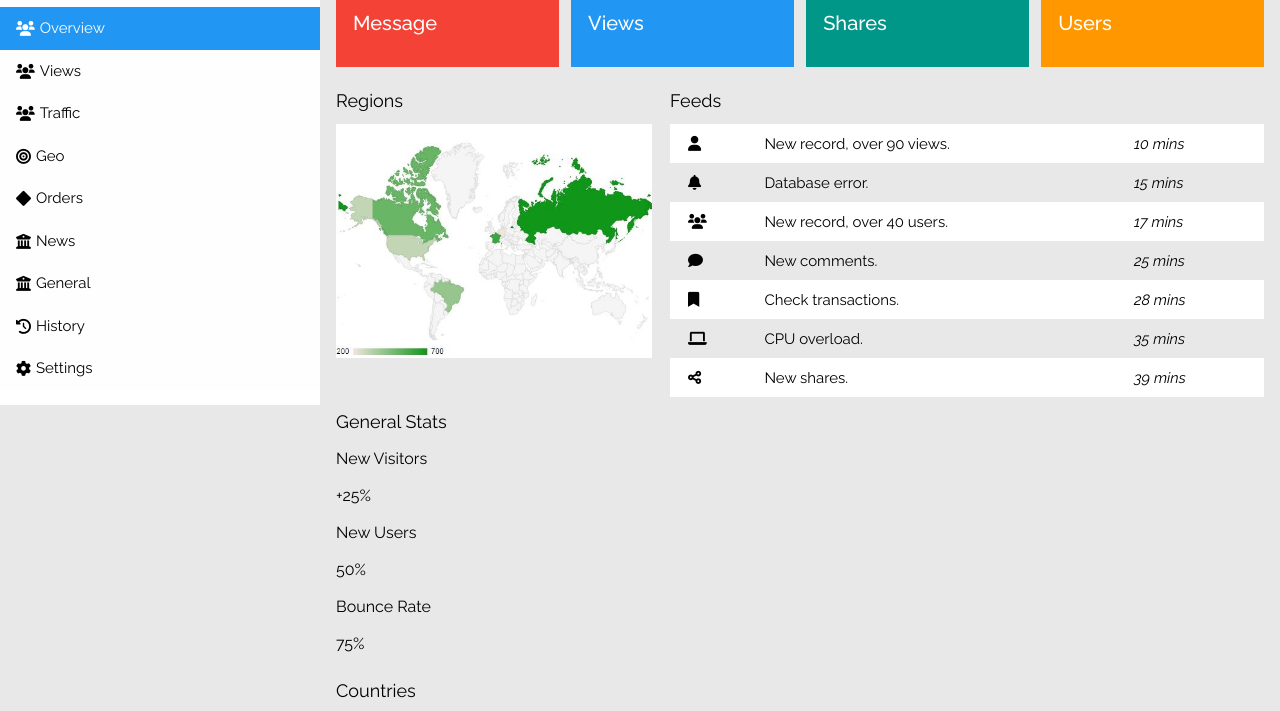
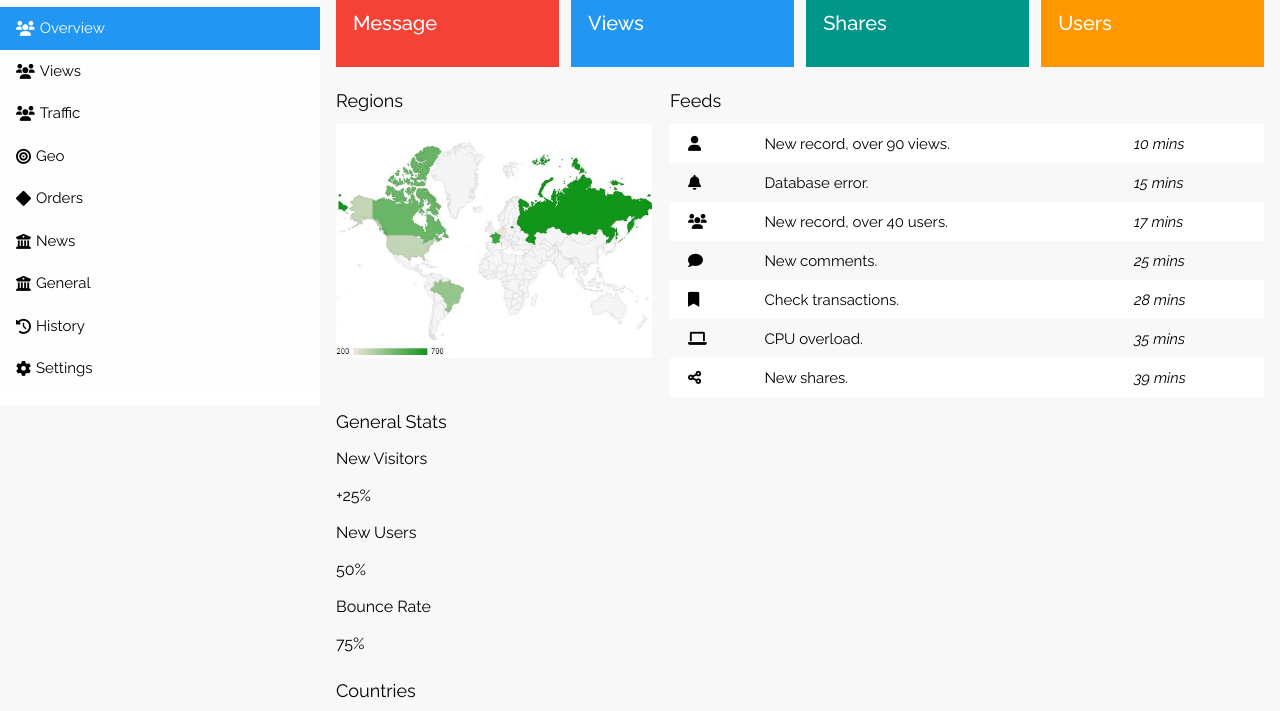
Before and after one commit to rimpuhwe/code-challege-2, a plain HTML site: page index.html in a window 1280 px wide. Shown: the part 176-887 px from the top of the page. Drawn offline with Linux system fonts and the light colour scheme.

Commit message:
changing the body's background color

```diff
--- a/css/color.css
+++ b/css/color.css
@@ -1,5 +1,5 @@
 :root{
-    --body-background:#e8e8e8;
+    --body-background:#f9f8f8;
     --color-red:#f44336;
     --color-blue:#2196f3;
     --color-darkgreen:#009688;
```
